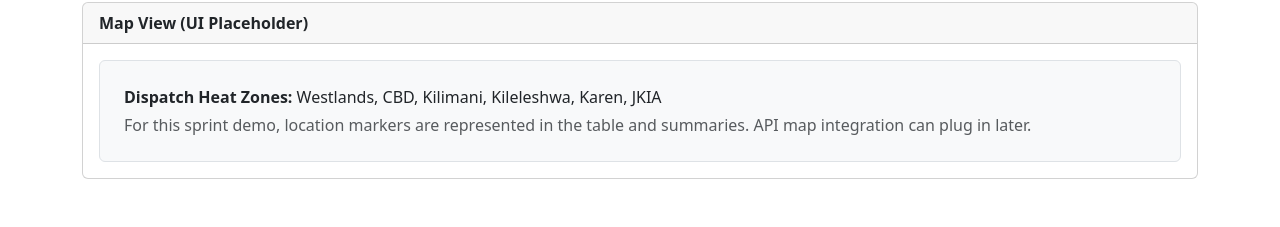
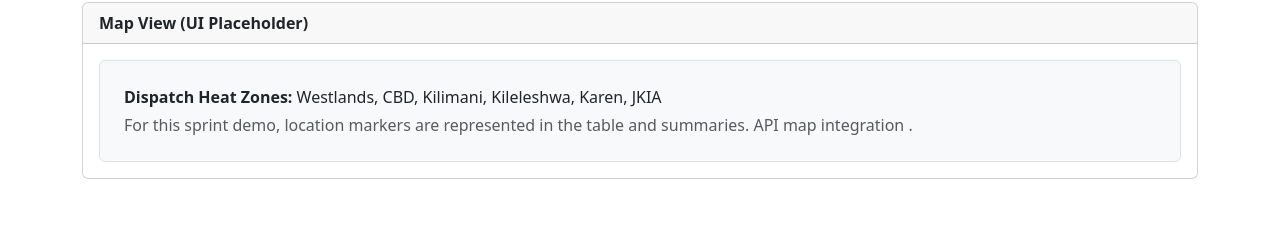
Before and after one commit to chI3fx/privatehire, a PHP site: page /admin/gps_dashboard.php in a window 1280 px wide. Shown: the part 805-1032 px from the top of the page. Run offline with PHP 8.4, Linux system fonts and the light colour scheme; a user stored in the database is signed in.

```diff
--- a/admin/gps_dashboard.php
+++ b/admin/gps_dashboard.php
@@ -75,7 +75,7 @@ if (!isset($_SESSION['role']) || $_SESSION['role'] !== 'admin') {
         <div class="card-body">
             <div class="border rounded p-4 bg-light">
                 <p class="mb-1"><strong>Dispatch Heat Zones:</strong> Westlands, CBD, Kilimani, Kileleshwa, Karen, JKIA</p>
-                <p class="mb-0 text-muted">For this sprint demo, location markers are represented in the table and summaries. API map integration can plug in later.</p>
+                <p class="mb-0 text-muted">For this sprint demo, location markers are represented in the table and summaries. API map integration .</p>
             </div>
         </div>
     </div>
```
Also changed, not shown: README.md (added), 2 other files.
